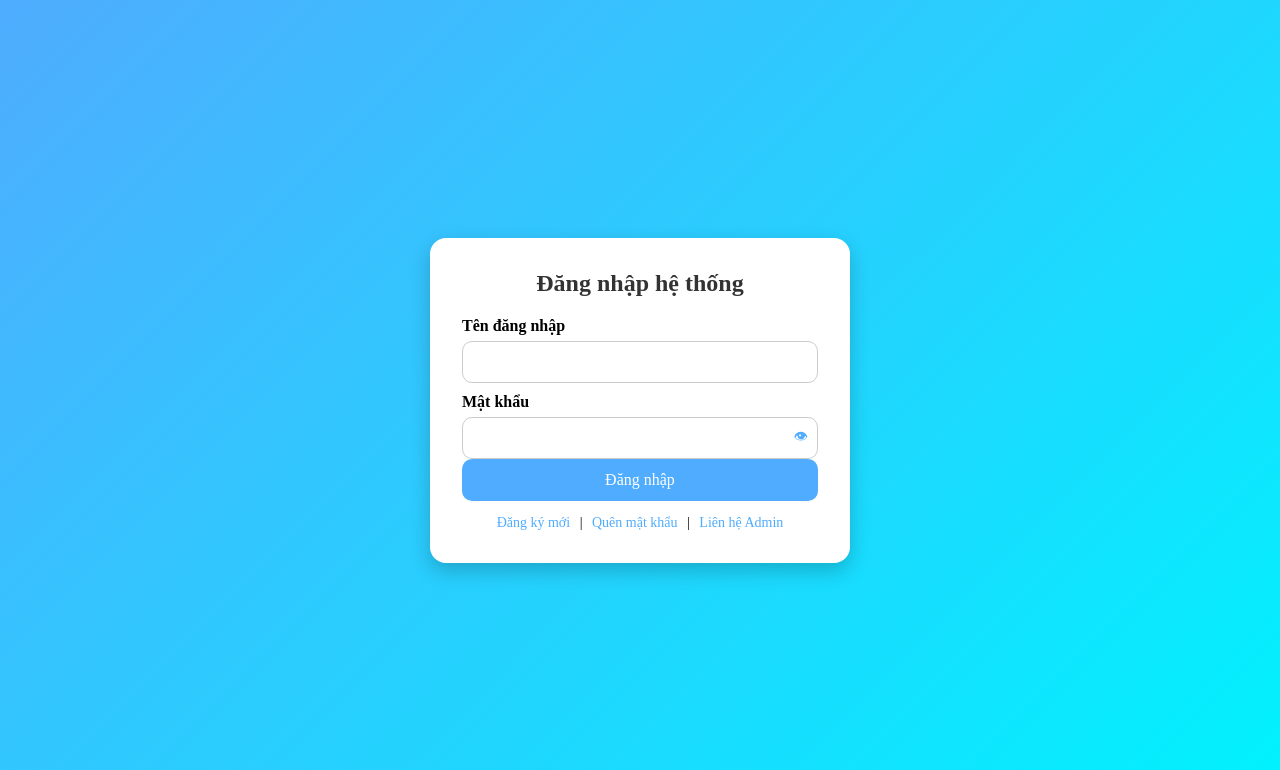
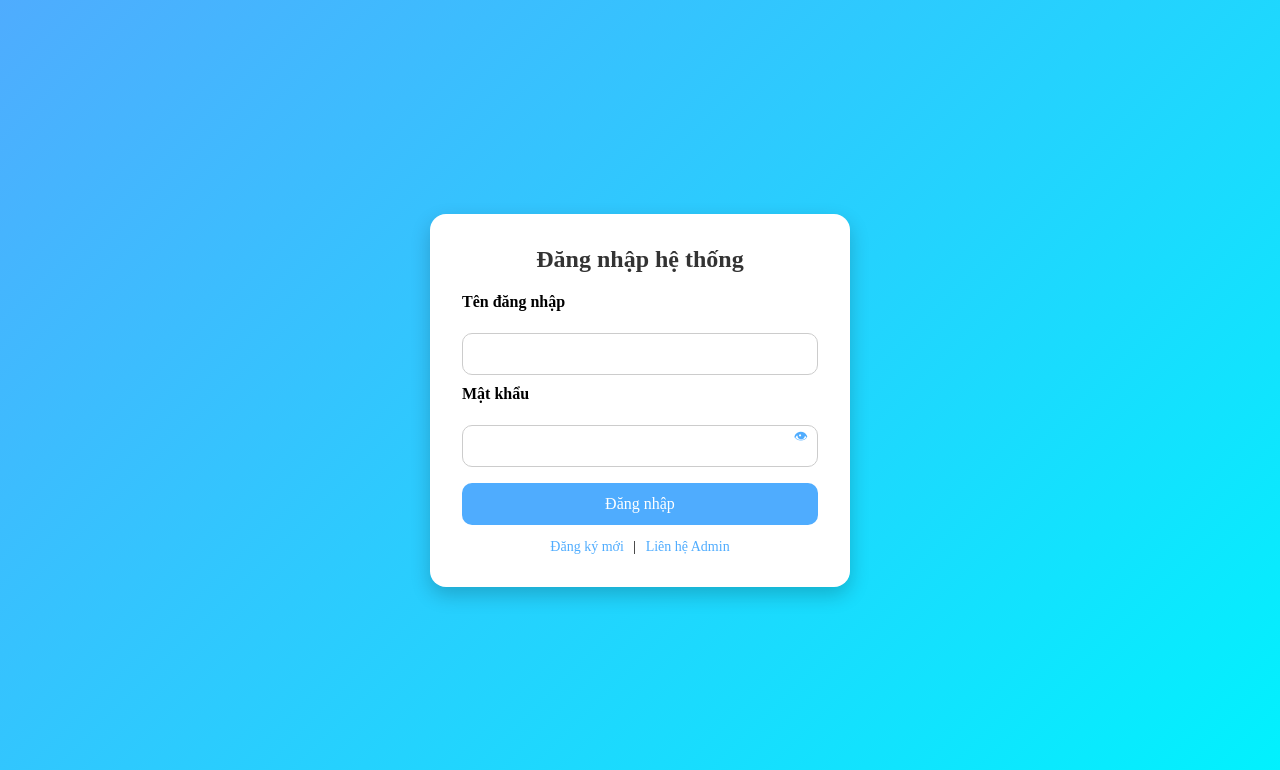
Before and after one commit to thicckhq/TracNghiemHQ, a Flask app: page /login in a window 1280 px wide. Shown: the top 770 px of the page. Run offline with Flask 3, Linux system fonts and the light colour scheme.

Commit message:
Updated html

```diff
--- a/app.py
+++ b/app.py
@@ -113,32 +113,9 @@ def register():
 # ---------- Quên mật khẩu ----------
 @app.route('/forgot-password', methods=['POST'])
 def forgot_password():
-    email = request.form.get('email')
+    flash("Chức năng này đang cập nhật, hãy liên hệ Admin để lấy lại mật khẩu.")
+    return redirect(url_for('login'))
 
-    with engine.connect() as conn:
-        user = conn.execute(
-            text("SELECT username, password_hash FROM Nguoidung WHERE email=:e"),
-            {"e": email}
-        ).mappings().first()
-
-    if not user:
-        flash("Email không tồn tại trong hệ thống!")
-        return redirect(url_for('login'))
-
-    try:
-        msg = MIMEText(f"Xin chào {user['username']},\n\nYêu cầu khôi phục mật khẩu của bạn đã được ghi nhận. Vui lòng liên hệ admin để được hỗ trợ.")
-        msg["Subject"] = "Khôi phục mật khẩu"
-        msg["From"] = os.getenv("EMAIL_USER")
-        msg["To"] = email
-
-        with smtplib.SMTP_SSL("smtp.gmail.com", 465) as server:
-            server.login(os.getenv("EMAIL_USER"), os.getenv("EMAIL_PASS"))
-            server.send_message(msg)
-        flash("Email khôi phục đã được gửi!")
-    except Exception as e:
-        flash(f"Lỗi khi gửi email: {e}")
-
-    return redirect(url_for('login'))
 
 # ---------- Đăng xuất ----------
 @app.route('/logout')
--- a/templates/login.html
+++ b/templates/login.html
@@ -21,12 +21,14 @@
     input[type="text"],input[type="password"],input[type="email"],input[type="tel"]{
       width:100%; padding:12px; border:1px solid #ccc; border-radius:10px;
       font-family:"Times New Roman", serif;
+	margin-top:16px;
     }
     input:focus{ border-color:var(--primary); outline:none; box-shadow:0 0 5px rgba(79,172,254,.5); }
     button{
       width:100%; padding:12px; border:none; border-radius:10px;
       background:var(--primary); color:#fff; font-size:16px; cursor:pointer;
       font-family:"Times New Roman", serif;
+	margin-top:16px;
     }
     button:hover{ background:#00c6ff; }
     .links{ text-align:center; margin-top:14px; font-size:14px; }
@@ -59,6 +61,7 @@
   </style>
 </head>
 <body>
+
   <div class="container">
 
     <!-- ===== ĐĂNG NHẬP ===== -->
@@ -78,7 +81,6 @@
       </form>
       <div class="links">
         <a href="javascript:void(0)" onclick="showForm('registerForm')">Đăng ký mới</a> |
-        <a href="javascript:void(0)" onclick="showForm('forgotForm')">Quên mật khẩu</a> |
         <a href="javascript:void(0)" onclick="openQR()">Liên hệ Admin</a>
       </div>
     </div>
```
